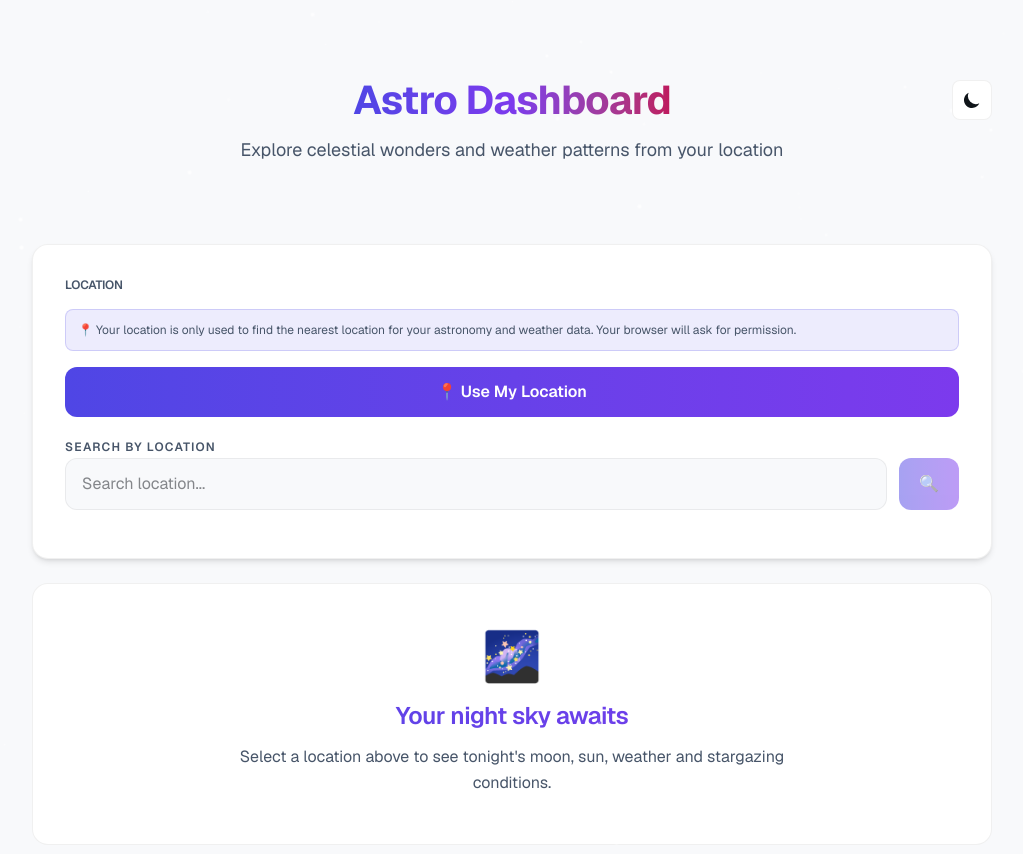
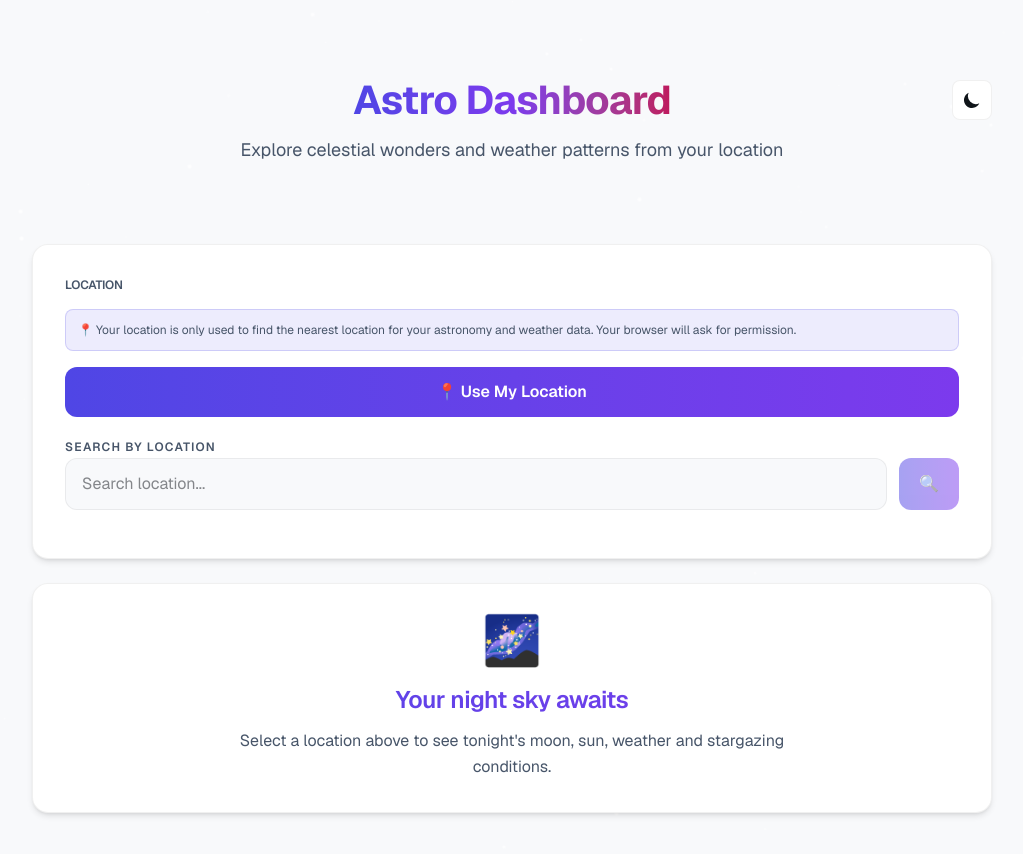
Before and after one commit to Jake-Russell/astro-dashboard, a Next.js app: page / in a window 1280 px wide. Shown: the top 854 px of the page, without its empty margins (128-1151 px from the left). Built offline with nearby package versions, Linux system fonts and the light colour scheme.

Commit message:
Update cards to use Tile

```diff
--- a/app/components/molecules/AstroDashboardSkeleton/AstroDashboardSkeleton.tsx
+++ b/app/components/molecules/AstroDashboardSkeleton/AstroDashboardSkeleton.tsx
@@ -1,4 +1,5 @@
 "use client";
+import { Tile } from "atoms";
 
 const shimmerKeyframes = `
 @keyframes astro-skeleton-shimmer {
@@ -43,7 +44,7 @@ export const AstroDashboardSkeleton = () => {
             <div className="flex flex-col gap-6">
                 <div className="grid grid-cols-1 md:grid-cols-2 gap-6">
                     {/* Moon Phase */}
-                    <div className="rounded-2xl border border-(--card-border) bg-(--card-bg) p-8">
+                    <Tile interactive={false}>
                         <SkeletonBlock className="h-5 w-28 mb-8" />
 
                         <div className="space-y-6">
@@ -65,10 +66,10 @@ export const AstroDashboardSkeleton = () => {
                                 <SkeletonRow />
                             </div>
                         </div>
-                    </div>
+                    </Tile>
 
                     {/* Sun */}
-                    <div className="rounded-2xl border border-(--card-border) bg-(--card-bg) p-8">
+                    <Tile interactive={false}>
                         <SkeletonBlock className="h-5 w-12 mb-8" />
 
                         <div className="space-y-4">
@@ -82,11 +83,11 @@ export const AstroDashboardSkeleton = () => {
                                 <SkeletonRow />
                             </div>
                         </div>
-                    </div>
+                    </Tile>
                 </div>
 
                 {/* Weather */}
-                <div className="rounded-2xl border border-(--card-border) bg-(--card-bg) p-8">
+                <Tile interactive={false}>
                     <SkeletonBlock className="h-5 w-20 mb-8" />
 
                     <div className="space-y-2 mb-4">
@@ -103,10 +104,10 @@ export const AstroDashboardSkeleton = () => {
                             </div>
                         ))}
                     </div>
-                </div>
+                </Tile>
 
                 {/* Star Grade */}
-                <div className="rounded-2xl border border-(--card-border) bg-(--card-bg) p-8">
+                <Tile interactive={false}>
                     <SkeletonBlock className="h-5 w-24 mb-8" />
 
                     <div className="space-y-6">
@@ -146,7 +147,7 @@ export const AstroDashboardSkeleton = () => {
 
                         <SkeletonBlock className="h-16 w-full rounded-lg" />
                     </div>
-                </div>
+                </Tile>
             </div>
         </>
     );
--- a/app/components/organisms/AstroDashboard/AstroDashboard.tsx
+++ b/app/components/organisms/AstroDashboard/AstroDashboard.tsx
@@ -1,7 +1,7 @@
 "use client";
 import { useCallback, useEffect, useMemo, useState } from "react";
 import type { WeatherResponse } from "api/weather/types";
-import { StarsBackground, ThemeToggle } from "atoms";
+import { StarsBackground, ThemeToggle, Tile } from "atoms";
 import { useAstronomy } from "contexts/AstronomyContext";
 import {
     AstroDashboardSkeleton,
@@ -177,10 +177,8 @@ export const AstroDashboard = () => {
                     <LocationSelector />
 
                     {!isLoading && !hasWeatherData && !weatherDataError && (
-                        <section
-                            aria-labelledby="dashboard-empty-title"
-                            className="rounded-2xl border border-(--card-border) bg-(--card-bg) p-8 md:p-12 text-center"
-                        >
+                        <Tile interactive={false}>
+                            <div aria-labelledby="dashboard-empty-title" className="text-center">
                                 <div className="text-5xl mb-5" aria-hidden="true">
                                     🌌
                                 </div>
@@ -193,10 +191,11 @@ export const AstroDashboard = () => {
                                 </h2>
 
                                 <p className="mt-3 max-w-xl mx-auto text-sm md:text-base leading-relaxed text-(--text-secondary)">
-                                Select a location above to see tonight&apos;s moon, sun, weather and
-                                stargazing conditions.
+                                    Select a location above to see tonight&apos;s moon, sun, weather
+                                    and stargazing conditions.
                                 </p>
-                        </section>
+                            </div>
+                        </Tile>
                     )}
 
                     {isLoading && <AstroDashboardSkeleton />}
```
Lines whose indentation alone changed are shown as unchanged.
